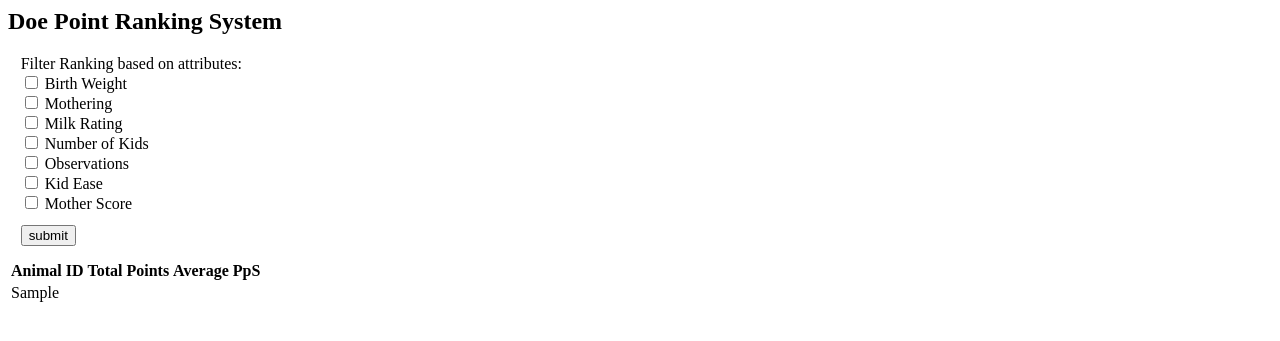
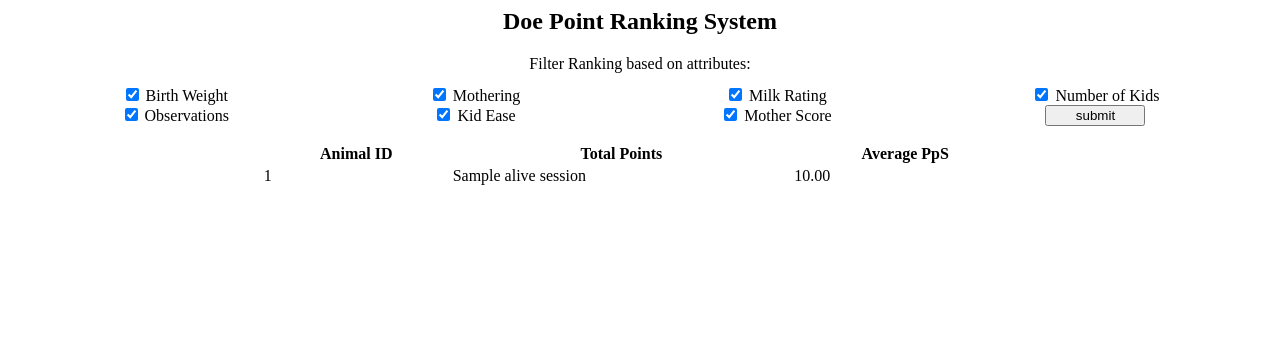
Before and after one commit to ipodtouch0218/csc315-project, a Flask app: page / in a window 1280 px wide. Shown: the top 341 px of the page. Run offline with Flask 3, Linux system fonts and the light colour scheme; a database or web service that is not in the repository returns one stand-in record (values such as "Sample title"); some libraries are stand-ins or nearby versions.

Commit message:
Reformatted webpage

```diff
--- a/app.py
+++ b/app.py
@@ -115,7 +115,7 @@ def form():
     cmd = command.format(conditions='+'.join(conds))
     rows = connect(cmd)
 
-    return render_template('my-form.html', rows=rows)
+    return render_template('my-form.html', rows=rows, filters=conditions.keys())
 
 # handle query POST and serve result web page
 
@@ -130,26 +130,9 @@ def checkbox_handler():
     filter = []
     if request.method == 'POST':
         has_filter = False
-        if request.form.get("birth_weight"):
-            filter.append("CASE WHEN birth_weight > 6 THEN 5 ELSE 3 END")
-            has_filter = True
-        if request.form.get("mothering"):
-            filter.append("CASE WHEN mothering = 'Good Mom' THEN 5 ELSE 1 END")
-            has_filter = True
-        if request.form.get("milk_rating"):
-            filter.append("CASE WHEN milk_rating = '1 Good Milk' THEN 5 ELSE 1 END")
-            has_filter = True
-        if request.form.get("num_of_kids"):
-            filter.append("CASE WHEN num_of_kids = '2 Twins' THEN 4 WHEN num_of_kids = '3 Triplets' THEN 3 ELSE 2 END")
-            has_filter = True
-        if request.form.get("observations"):
-            filter.append("CASE WHEN observations = '1 No Problems' THEN 5 ELSE 1 END")
-            has_filter = True
-        if request.form.get("kid_ease"):
-            filter.append("CASE WHEN kid_ease = '1 No Assist' THEN 5 ELSE 1 END")
-            has_filter = True
-        if request.form.get("mother_score"):
-            filter.append("CASE WHEN mother_score = '1 Doe stays close' THEN 5 ELSE 1 END")
+
+        for key in request.form.to_dict().keys():
+            filter.append(conditions[key])
             has_filter = True
 
         if not has_filter:
@@ -169,7 +152,7 @@ def checkbox_handler():
 
         rows = connect(fquery)
 
-        return render_template('my-form.html',rows=rows)
+        return render_template('my-form.html', rows=rows, filters=request.form.to_dict().keys())
 
 if __name__ == '__main__':
     app.run(debug = True)
--- a/templates/my-form.html
+++ b/templates/my-form.html
@@ -7,55 +7,73 @@
 
         <title>Project Group 10</title>
     </head>
+
+    <!-- Add some style to table (OPTIONAL) -->
+    <style type="text/css">
+    th:tr{
+        color: blue;
+    }
+    tr:nth-of-type(2n){
+        background-color: rgba(150, 150, 150, 0.5);
+    }
+	.center {
+		margin-left: auto;
+		margin-right: auto;
+	}
+	table {
+		width: 60%;
+		margin: 1em 1em 1em 1em;
+	}
+    form {
+        margin: 1%;
+    }
+    div {
+   		margin: 1% 0;
+    }
+    </style>
+
     <body>
-	    <h2>Doe Point Ranking System</h2>
-
+	    <h2 style="text-align: center;">Doe Point Ranking System</h2>
 
         <form method="POST">
             <div>
-                <label>Filter Ranking based on attributes:</label>
-                <br>
-				<span title="5 points if above 6 lbs, 3 points otherwise">
-                <input type="checkbox" id="birth_weight" name="birth_weight" value="birth_weight">
+                <label style="display: block; text-align: center;">Filter Ranking based on attributes:</label>
+                <div style="display: grid; grid-template-columns: auto auto auto auto;">
+					<span style="text-align: center;" title="5 points if above 6 lbs, 3 points otherwise">
+		            <input type="checkbox" id="birth_weight" name="birth_weight" value="birth_weight" {{ 'checked' if 'birth_weight' in filters else '' }}>
 		            <label for="birth_weight">Birth Weight</label>
 					</span>
-                <br>
-				<span title="5 points if 'Good Mom', 1 point otherwise">
-                <input type="checkbox" id="mothering" name="mothering" value="mothering">
+					<span style="text-align: center;" title="5 points if 'Good Mom', 1 point otherwise">
+		            <input type="checkbox" id="mothering" name="mothering" value="mothering" {{ 'checked' if 'mothering' in filters else '' }}>
 		            <label for="mothering">Mothering</label>
 					</span>
-                <br>
-				<span title="5 points if 'Good Milk', 1 point otherwise">
-                <input type="checkbox" id="milk_rating" name="milk_rating" value="milk_rating">
+					<span style="text-align: center;" title="5 points if 'Good Milk', 1 point otherwise">
+		            <input type="checkbox" id="milk_rating" name="milk_rating" value="milk_rating" {{ 'checked' if 'milk_rating' in filters else '' }}>
 		            <label for="milk_rating">Milk Rating</label>
 					</span>
-                <br>
-				<span title="4 points if Twins, 3 points if Triplets, 2 points otherwise">
-                <input type="checkbox" id="num_of_kids" name="num_of_kids" value="num_of_kids">
+					<span style="text-align: center;" title="4 points if Twins, 3 points if Triplets, 2 points otherwise">
+		            <input type="checkbox" id="num_of_kids" name="num_of_kids" value="num_of_kids" {{ 'checked' if 'num_of_kids' in filters else '' }}>
 		            <label for="num_of_kids">Number of Kids</label>
 					</span>
-                <br>
-                <span title="5 points if 'No Problems', 1 point otherwise">
-                <input type="checkbox" id="observations" name="observations" value="observations">
+		            <span style="text-align: center;" title="5 points if 'No Problems', 1 point otherwise">
+		            <input type="checkbox" id="observations" name="observations" value="observations" {{ 'checked' if 'observations' in filters else '' }}>
 		            <label for="observations">Observations</label>
 		            </span>
-                <br>
-                <span title="5 points if 'No Assist', 1 point otherwise">
-                <input type="checkbox" id="kid_ease" name="kid_ease" value="kid_ease">
+		            <span style="text-align: center;" title="5 points if 'No Assist', 1 point otherwise">
+		            <input type="checkbox" id="kid_ease" name="kid_ease" value="kid_ease" {{ 'checked' if 'kid_ease' in filters else '' }}>
 		            <label for="kid_ease">Kid Ease</label>
 		            </span>
-                <br>
-                <span title="5 points if 'Doe stays close', 1 point otherwise">
-                <input type="checkbox" id="mother_score" name="mother_score" value="mother_score">
+		            <span style="text-align: center;" title="5 points if 'Doe stays close', 1 point otherwise">
+		            <input type="checkbox" id="mother_score" name="mother_score" value="mother_score" {{ 'checked' if 'mother_score' in filters else '' }}>
 		            <label for="mother_score">Mother Score</label>
 		            </span>
-                <br>
+            		<input style="width: 100px;" class="center" type="submit" value="submit">
 				</div>
-                <input type="submit" value="submit">
+            </div>
         </form>
 
 		{% if rows %}
-        <table>
+        <table class="center">
             <!-- column header for loop in jinja template -->
             <thead>
                 <tr>
@@ -66,26 +84,15 @@
             </thead>
             <!-- nested for loops in jinja template -->
             <tbody>
-            {%for row in rows%}
+            {% for row in rows %}
                 <tr>
-                {%for col in row%}
-                    <td>{{col}}</td>
-                {%endfor%}
+                    <td>{{ row[0] }}</td>
+                    <td>{{ row[1] }}</td>
+                    <td>{{ "{:,.2f}".format(row[2]) }}</td>
                 </tr>
-            {%endfor%}
+            {% endfor %}
             </tbody>
         </table>
 		{% endif %}
     </body>
-
-    <!-- minimal styling -->
-    <style>
-        form {
-            margin: 1%;
-        }
-
-        div {
-            margin: 1% 0;
-        }
-    </style>
 </html>
```
Lines whose indentation alone changed are shown as unchanged.
